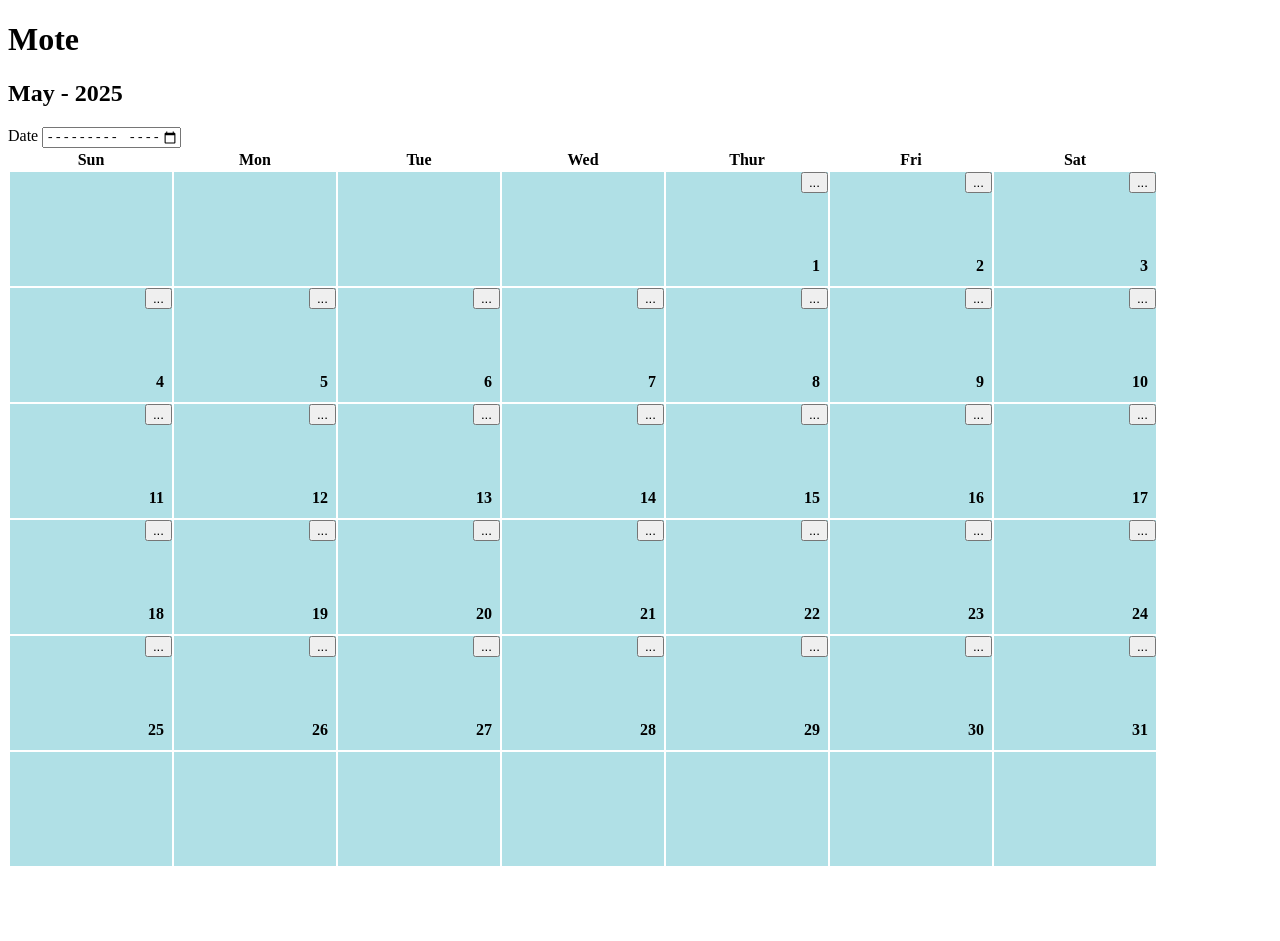
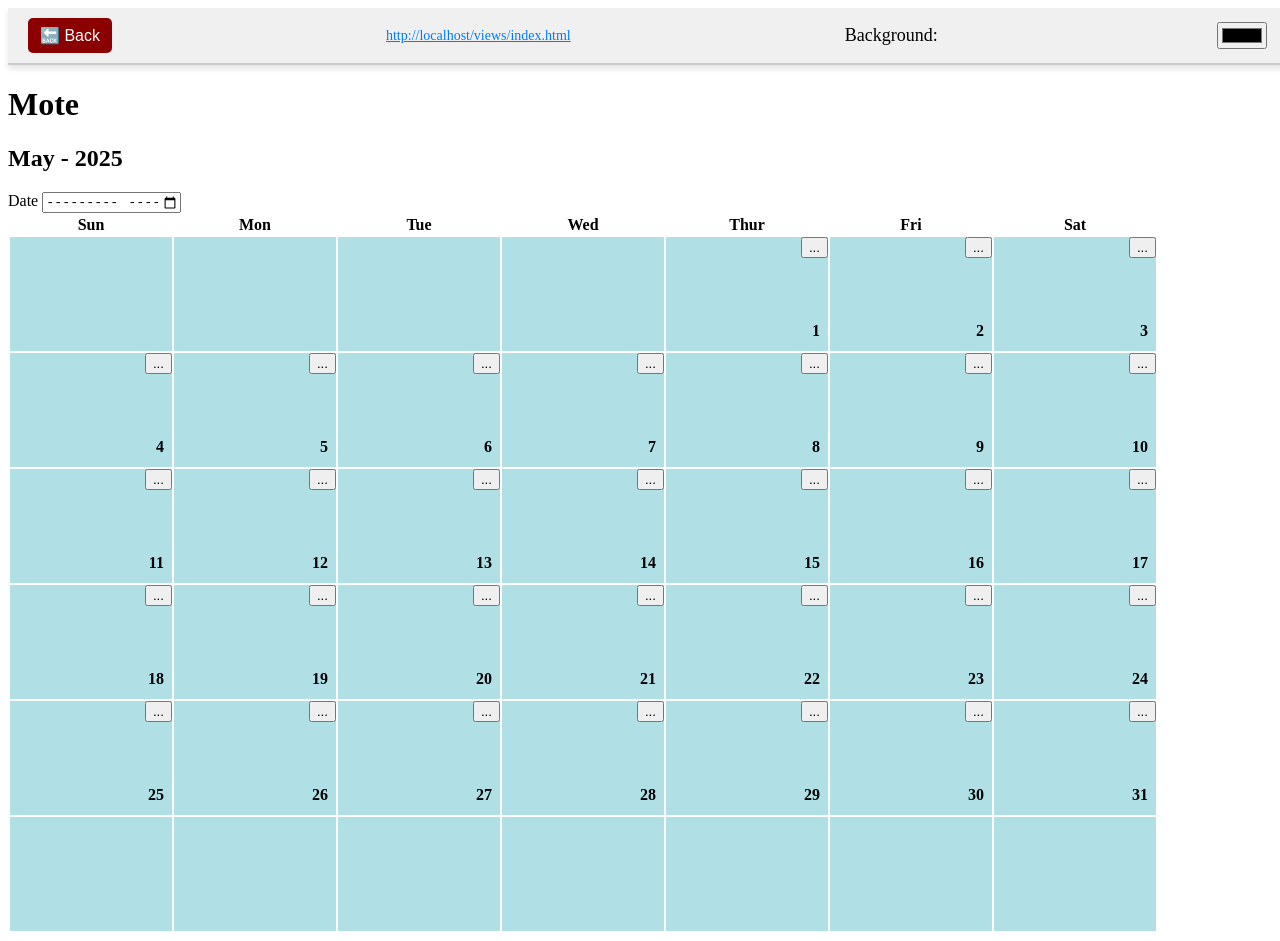
Before and after one commit to Isaac-Quan/ACIT-2911, a website: page views/index.html in a window 1280 px wide. Before the commit the page ends 876 px from the top, so only its background shows below. Drawn offline with Linux system fonts and the light colour scheme.

Commit message:
added navbar => url display + back button + background color

```diff
--- a/package.json
+++ b/package.json
@@ -14,7 +14,7 @@
   "keywords": [],
   "author": "",
   "license": "ISC",
-  "type": "node",
+  "type": "commonjs",
   "bugs": {
     "url": "https://github.com/Isaac-Quan/ACIT-2911/issues"
   },
--- a/public/css/styles.css
+++ b/public/css/styles.css
@@ -127,3 +127,53 @@ td p{
     display: inline-block;
     white-space: nowrap;
 }
+
+/* Navigation Bar */
+.navbar {
+    display: flex;
+    justify-content: space-between;
+    align-items: center;
+    background: #f0f0f0;
+    padding: 10px 20px;
+    font-size: 18px;
+    border-bottom: 2px solid #ccc;
+    width: 98%;
+    box-shadow: 0px 4px 6px rgba(0, 0, 0, 0.1);
+}
+
+/* Dark Mode Navbar */
+.dark-mode .navbar {
+    background: #333;
+    color: white;
+    border-bottom: 2px solid #555;
+}
+
+/* Back Button */
+.back-button {
+    background: darkred;
+    color: white;
+    padding: 8px 12px;
+    font-size: 16px;
+    border: none;
+    cursor: pointer;
+    border-radius: 5px;
+    transition: background 0.3s ease-in-out;
+}
+
+.back-button:hover {
+    background: red;
+}
+
+/* Background Color Picker */
+#backgroundColorPicker {
+    margin-left: 5px;
+    vertical-align: middle;
+}
+
+/* Route Display Styling */
+#routeDisplay {
+    font-size: 14px;
+    color: #007bff; /* Blue */
+    text-decoration: underline;
+    cursor: pointer;
+}
--- a/public/js/script.js
+++ b/public/js/script.js
@@ -28,6 +28,16 @@ document.addEventListener("DOMContentLoaded", () => {
     // Live color updater
     // document.getElementById("colorPicker").addEventListener("input", updateCellStyle);
     // document.getElementById("opacitySlider").addEventListener("input", updateCellStyle);
+
+    document.getElementById("backgroundColorPicker").addEventListener("input", (event) => {
+        document.body.style.backgroundColor = event.target.value;
+    });
+
+    // get url for header
+    const routeDisplay = document.getElementById("routeDisplay");
+    if (routeDisplay) {
+        routeDisplay.textContent = window.location.href;
+    }
 
     // Get clicked cell
     buttons.forEach(button => {
@@ -219,6 +229,13 @@ function closeModal() {
 // MODIFICATIONS
 // =============
 
+
+
+// for header
+function goBack() {
+    window.history.back();
+}
+
 // for methods (.push .splice etc..)
 function updateCellStyle() {
     if (!window.selectedCell) return;
--- a/views/index.html
+++ b/views/index.html
@@ -10,6 +10,12 @@
 </head>
 
 <body>
+    <header class="navbar">
+        <button class="back-button" onclick="goBack()">🔙 Back</button>
+        <span id="routeDisplay">/index</span>
+        <label for="backgroundColorPicker">Background:</label>
+        <input type="color" id="backgroundColorPicker">
+    </header>
 
     <header>
         <h1>Mote</h1>
```
